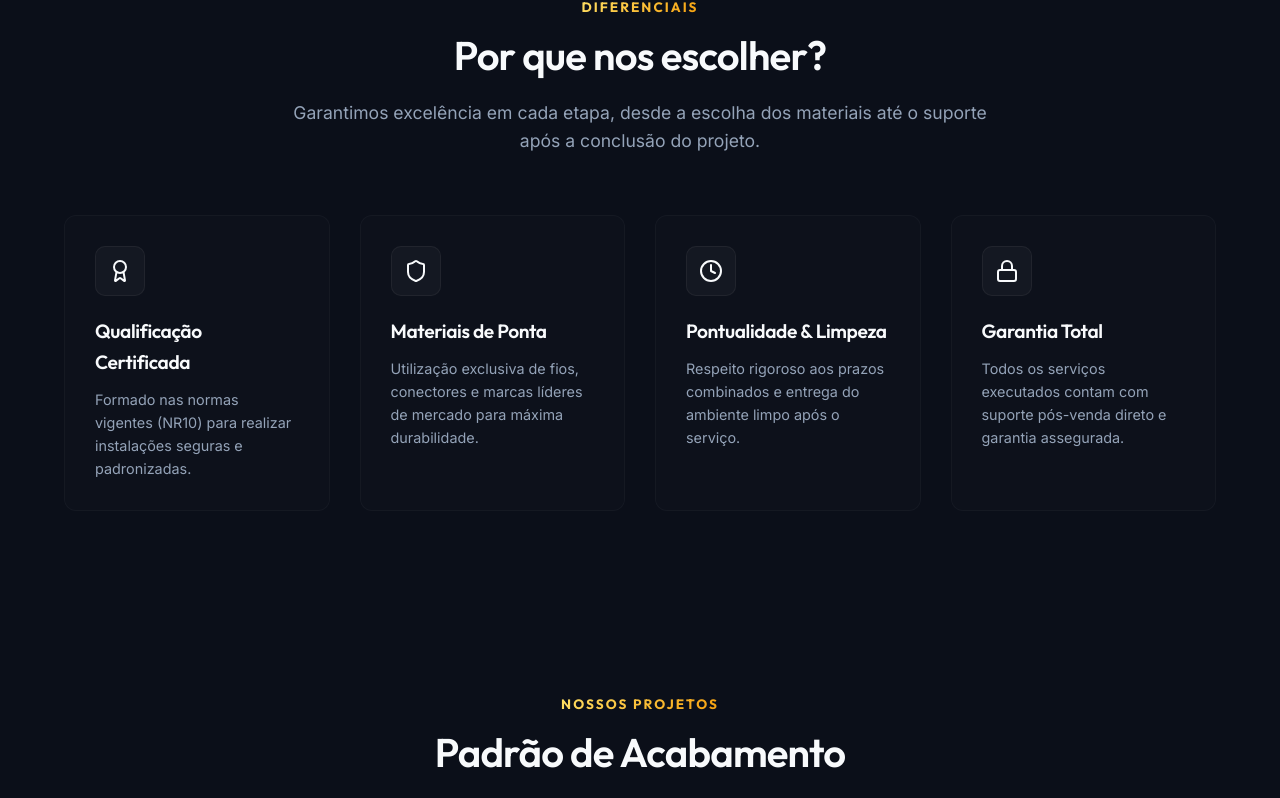
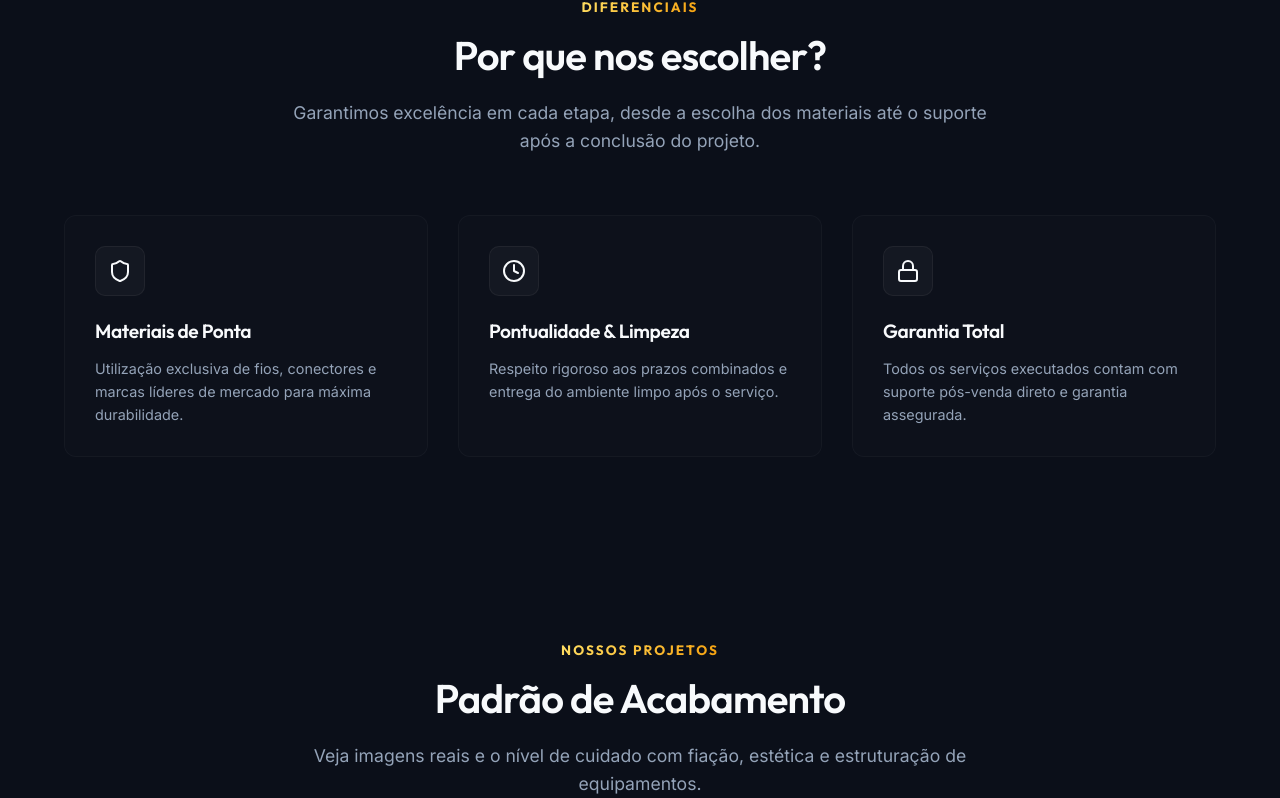
Before and after one commit to phellipecoelhoboy-lab/gt-eletro, a React (Vite) app: page / in a window 1280 px wide. Shown: the part 1999-2797 px from the top of the page. Built offline with nearby package versions, Linux system fonts and the light colour scheme.

Commit message:
Remove Qualificacao Certificada card from Diferenciais

```diff
--- a/src/App.tsx
+++ b/src/App.tsx
@@ -10,7 +10,6 @@ import {
   Phone,
   Mail,
   MapPin,
-  Award,
   Shield,
   Star,
   Send,
@@ -400,21 +399,13 @@ function App() {
         <div className="features-grid">
           <div className="feature-item" id="diff-1">
             <div className="feature-icon-box">
-              <Award size={24} />
-            </div>
-            <h4>Qualificação Certificada</h4>
-            <p>Formado nas normas vigentes (NR10) para realizar instalações seguras e padronizadas.</p>
-          </div>
-
-          <div className="feature-item" id="diff-2">
-            <div className="feature-icon-box">
               <Shield size={24} />
             </div>
             <h4>Materiais de Ponta</h4>
             <p>Utilização exclusiva de fios, conectores e marcas líderes de mercado para máxima durabilidade.</p>
           </div>
 
-          <div className="feature-item" id="diff-3">
+          <div className="feature-item" id="diff-2">
             <div className="feature-icon-box">
               <Clock size={24} />
             </div>
@@ -422,7 +413,7 @@ function App() {
             <p>Respeito rigoroso aos prazos combinados e entrega do ambiente limpo após o serviço.</p>
           </div>
 
-          <div className="feature-item" id="diff-4">
+          <div className="feature-item" id="diff-3">
             <div className="feature-icon-box">
               <Lock size={24} />
             </div>
```
